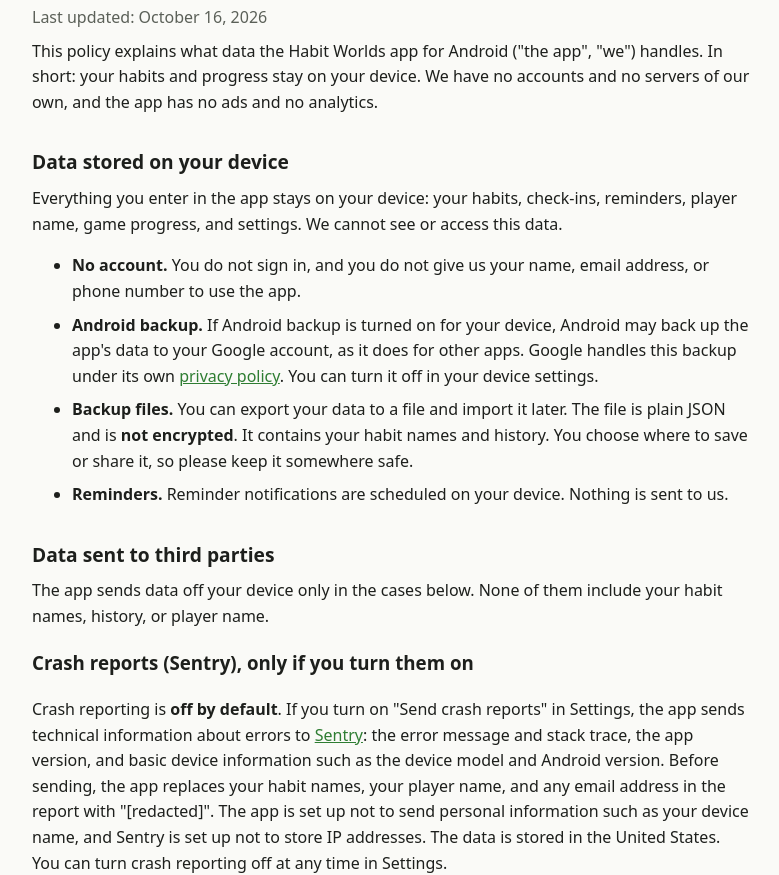
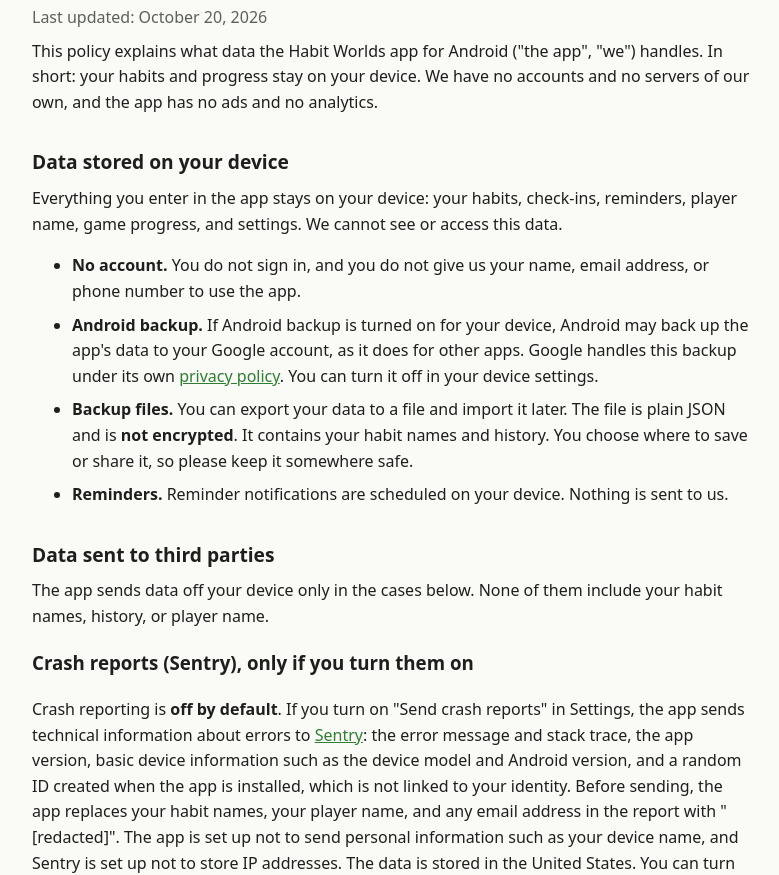
Before and after one commit to ryan-new-worlds/ryan-new-worlds.github.io, a plain HTML site: page habit-worlds/privacy/index.html in a window 1280 px wide. Shown: the part 81-956 px from the top of the page, without its empty margins (248-1027 px from the left). Drawn offline with Linux system fonts and the light colour scheme.

Commit message:
Habit Worlds privacy: Sentry reports include a random install ID
Co-Authored-By: Claude Opus 5.5 <noreply@anthropic.com>

```diff
--- a/habit-worlds/privacy/index.html
+++ b/habit-worlds/privacy/index.html
@@ -19,7 +19,7 @@
 <body>
 <main>
 <h1>Habit Worlds Privacy Policy</h1>
-<p class="muted">Last updated: October 16, 2026</p>
+<p class="muted">Last updated: October 20, 2026</p>
 
 <p>This policy explains what data the Habit Worlds app for Android ("the app", "we") handles. In short: your habits and progress stay on your device. We have no accounts and no servers of our own, and the app has no ads and no analytics.</p>
 
@@ -36,7 +36,7 @@
 <p>The app sends data off your device only in the cases below. None of them include your habit names, history, or player name.</p>
 
 <h3>Crash reports (Sentry), only if you turn them on</h3>
-<p>Crash reporting is <strong>off by default</strong>. If you turn on "Send crash reports" in Settings, the app sends technical information about errors to <a href="https://sentry.io/privacy/">Sentry</a>: the error message and stack trace, the app version, and basic device information such as the device model and Android version. Before sending, the app replaces your habit names, your player name, and any email address in the report with "[redacted]". The app is set up not to send personal information such as your device name, and Sentry is set up not to store IP addresses. The data is stored in the United States. You can turn crash reporting off at any time in Settings.</p>
+<p>Crash reporting is <strong>off by default</strong>. If you turn on "Send crash reports" in Settings, the app sends technical information about errors to <a href="https://sentry.io/privacy/">Sentry</a>: the error message and stack trace, the app version, basic device information such as the device model and Android version, and a random ID created when the app is installed, which is not linked to your identity. Before sending, the app replaces your habit names, your player name, and any email address in the report with "[redacted]". The app is set up not to send personal information such as your device name, and Sentry is set up not to store IP addresses. The data is stored in the United States. You can turn crash reporting off at any time in Settings.</p>
 
 <h3>Purchases (RevenueCat and Google Play)</h3>
 <p>Payments are processed by Google Play. We never see your payment details. To know which features you have unlocked, the app uses <a href="https://www.revenuecat.com/privacy">RevenueCat</a>, which receives a random anonymous ID created for the app, your purchase and subscription information, and basic device information. RevenueCat does not receive your habit data.</p>
```
